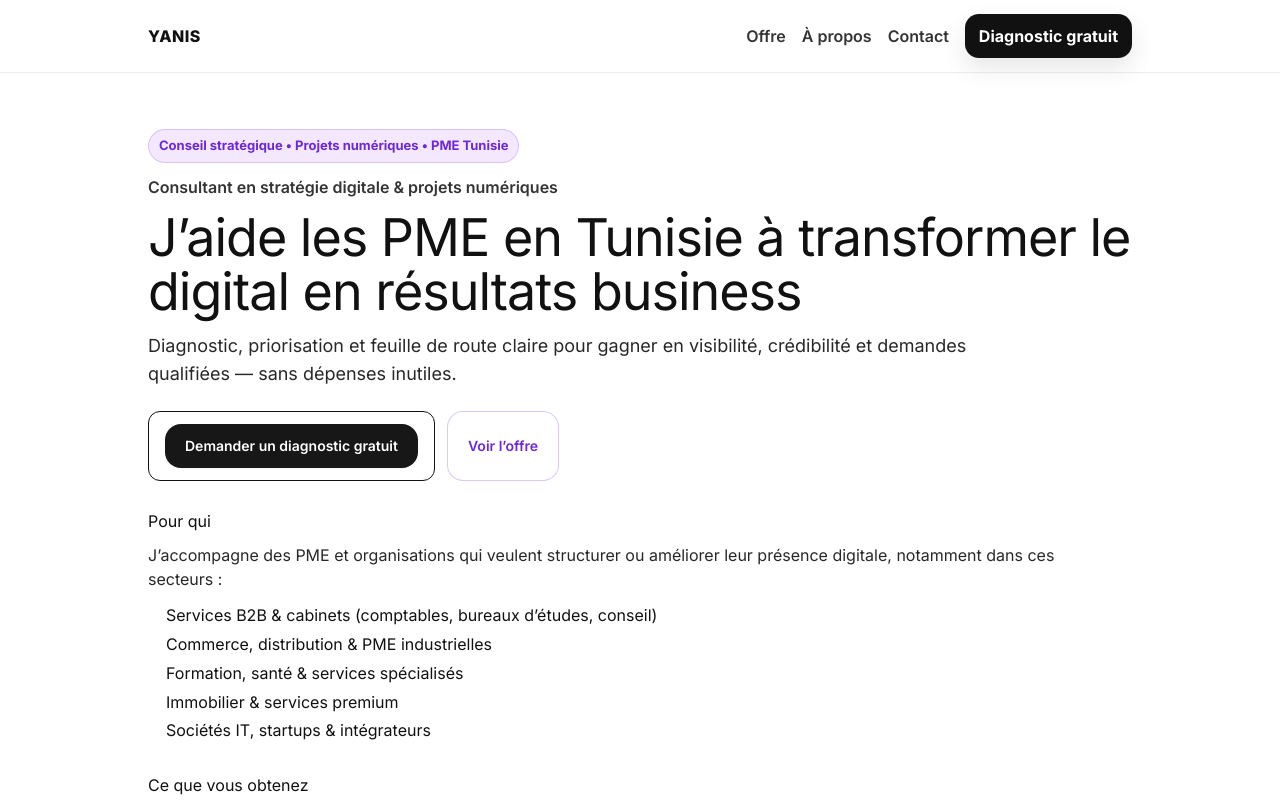
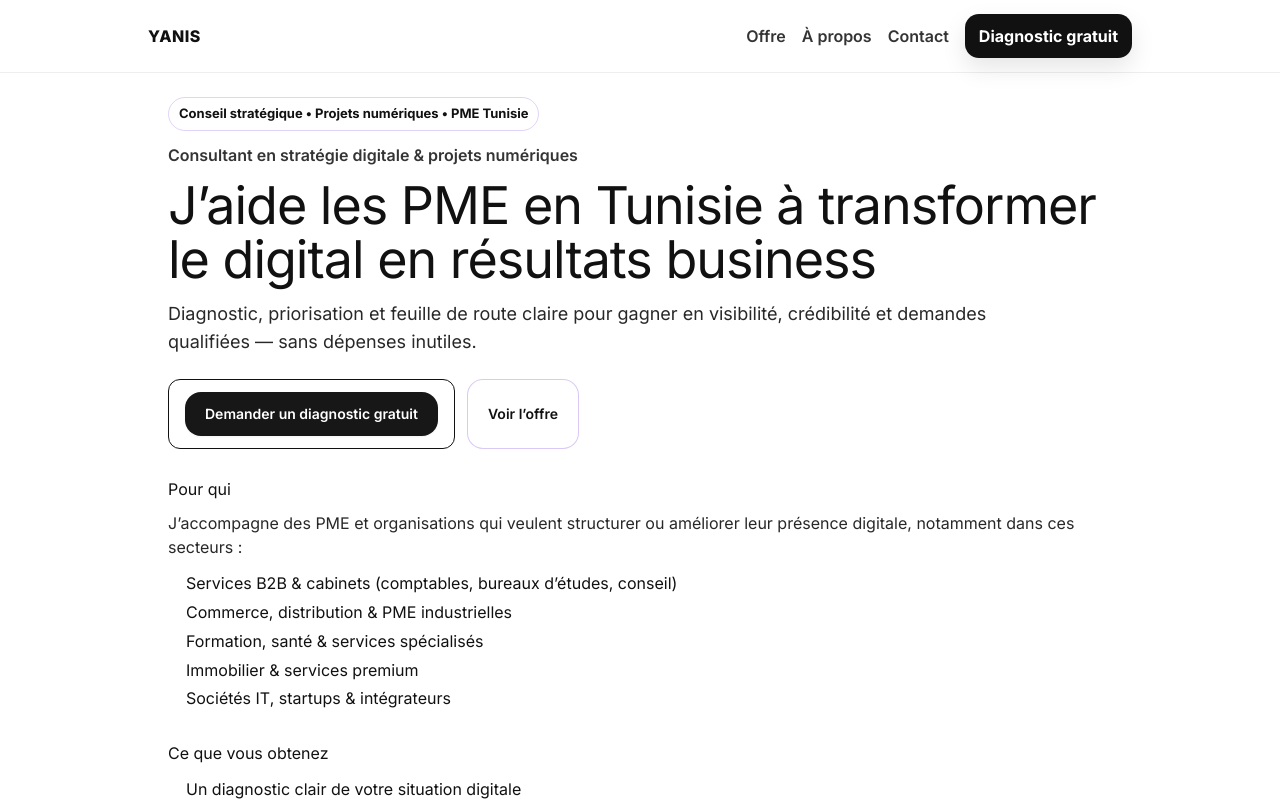
Before and after one commit to yanistu/yanis-site, a Next.js app: page / in a window 1280 px wide. Shown: the top 801 px of the page. Built offline with nearby package versions, Linux system fonts and the light colour scheme.

Commit message:
SEO: Google verification + GA4 correct placement

```diff
--- a/app/layout.tsx
+++ b/app/layout.tsx
@@ -1,14 +1,11 @@
+import type { Metadata } from "next";
 import Script from "next/script";
-import type { Metadata } from "next";
+import { Inter } from "next/font/google";
+import "./globals.css";
 import Header from "../components/Header";
 import Footer from "../components/Footer";
-import { Inter } from "next/font/google";
-import "./globals.css";
 
-const inter = Inter({
-  subsets: ["latin"],
-  weight: ["400", "500", "600", "700", "800"],
-});
+const inter = Inter({ subsets: ["latin"] });
 
 export const metadata: Metadata = {
   title: "YANIS – Stratégie digitale & projets numériques",
@@ -19,30 +16,19 @@ export const metadata: Metadata = {
   },
 };
 
-
 export default function RootLayout({
   children,
-}: Readonly<{ children: React.ReactNode }>) {
+}: {
+  children: React.ReactNode;
+}) {
   return (
     <html lang="fr">
+      <body className={inter.className}>
+        <Header />
+        <main className="mx-auto max-w-5xl px-5 py-6">{children}</main>
+        <Footer />
 
-      <body
-          className={inter.className}
-          style={{
-            margin: 0,
-            color: "#111",
-            background: "#fff",
-            ["--accent" as any]: "#6D28D9",      // violet premium
-            ["--accentSoft" as any]: "#F3E8FF",  // violet très léger
-          }}
-        >
-
-        <Header />
-        <main style={{ padding: "56px 0" }}>{children}</main>
-
-
-        <Footer />
-        {/* ✅ GA4 ici, juste avant </body> */}
+        {/* ✅ GA4 — TOUJOURS ici, dans <body> */}
         <Script
           src="https://www.googletagmanager.com/gtag/js?id=G-79SCM188RL"
           strategy="afterInteractive"
```
Lines whose indentation alone changed are shown as unchanged.
